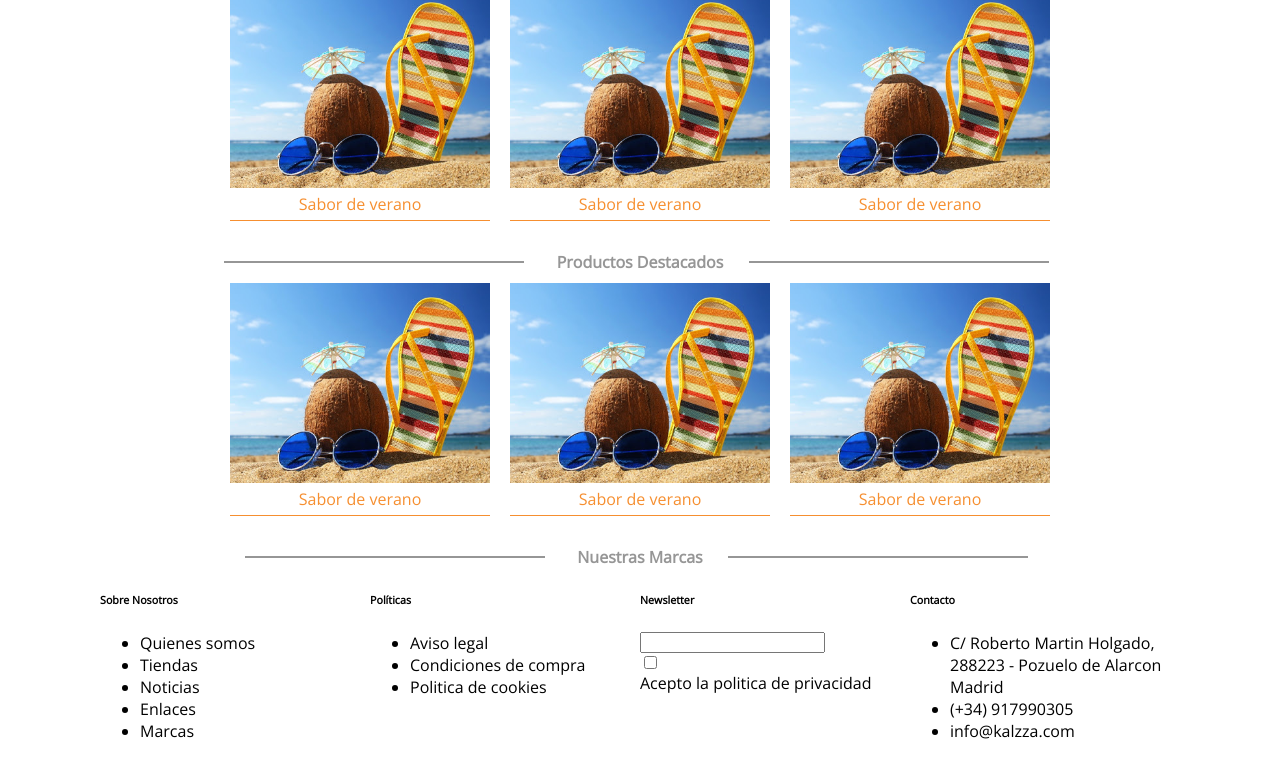
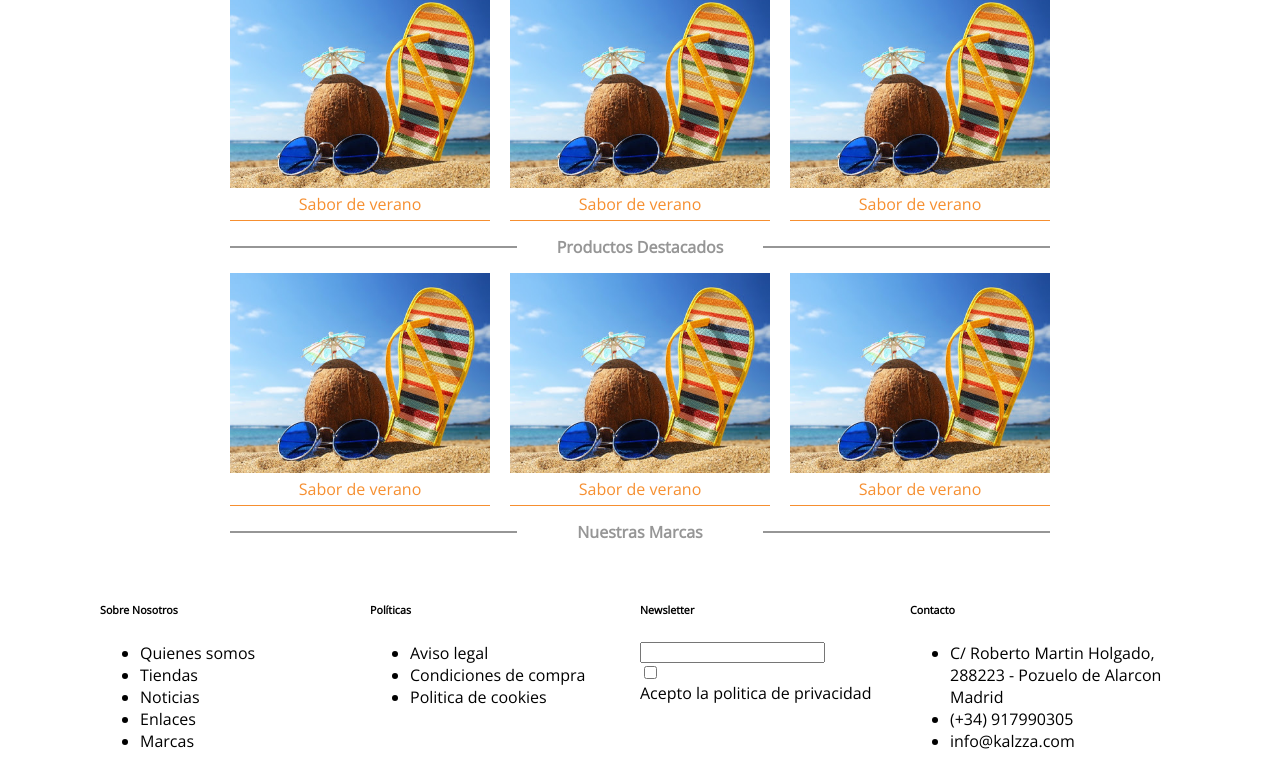
Before and after one commit to CindySalinas/dosespacios-test, a website: page src/index.html in a window 1280 px wide. Shown: the part 86-854 px from the top of the page. Drawn offline with nearby package versions, Linux system fonts and the light colour scheme; files that its build step writes are made by us from their sources.

Commit message:
fixed divider layout

```diff
--- a/src/assets/css/app.css
+++ b/src/assets/css/app.css
@@ -91,7 +91,7 @@ footer .footer-container {
 
 .title-divider {
   font-weight: 600;
-  margin: 0;
+  margin: 15px auto 15px auto;
   text-align: center;
   color: #969696;
 }
@@ -99,20 +99,22 @@ footer .footer-container {
 .title-divider:after,
 .title-divider:before {
   position: absolute;
-  width: 300px;
+  width: 35%;
+  content: ' ';
+  background-color: #969696;
   height: 2px;
-  content: '\a0';
-  background-color: #969696;
   top: 10px;
   bottom: 0;
 }
 
 .title-divider:before {
-  margin-left: -26%;
+  left: 0;
+  margin-right: 10px;
 }
 
 .title-divider:after {
-  margin-left: 2%;
+  right: 0;
+  margin-left: 10px;
 }
 
 .collection-banner-container {
--- a/src/index.html
+++ b/src/index.html
@@ -31,11 +31,9 @@
           <h4 class="collection-banner-title">Sabor de verano</h4>
         </div>
       </div>
-    </section>
-    <div class="divider">
-      <h4 class="title-divider"> Productos Destacados </h4>
-    </div>
-    <section class="content">
+      <div class="divider">
+        <h4 class="title-divider"> Productos Destacados </h4>
+      </div>
       <div class="collection-banner-container flex-center">
         <div class="collection-banner">
           <img src="./assets/img/summer.jpg" alt="">
@@ -50,10 +48,10 @@
           <h4 class="collection-banner-title">Sabor de verano</h4>
         </div>
       </div>
+      <div class="divider">
+        <h4 class="title-divider"> Nuestras Marcas</h4>
+      </div>
     </section>
-    <div class="divider">
-      <h4 class="title-divider"> Nuestras Marcas</h4>
-    </div>
   </div>
   <footer>
     <div class="footer-container">
```
